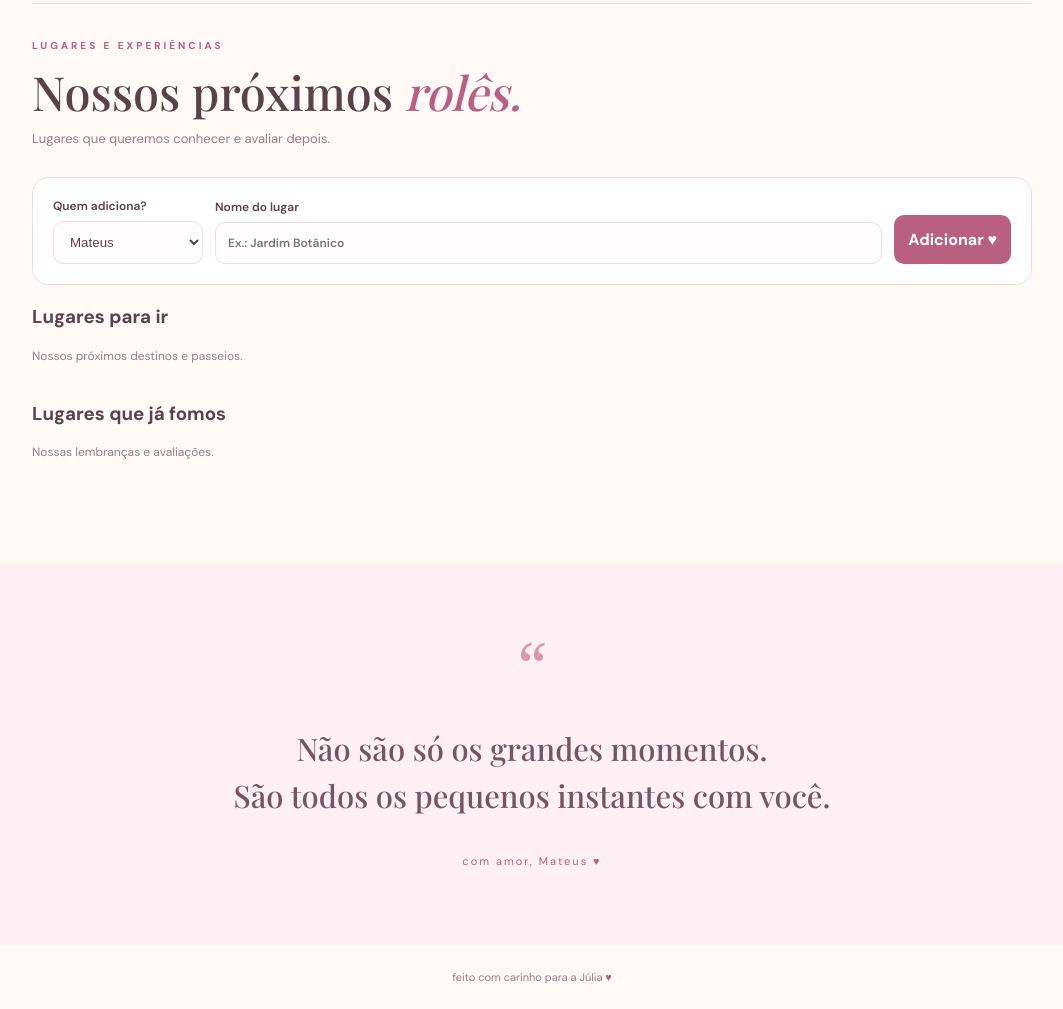
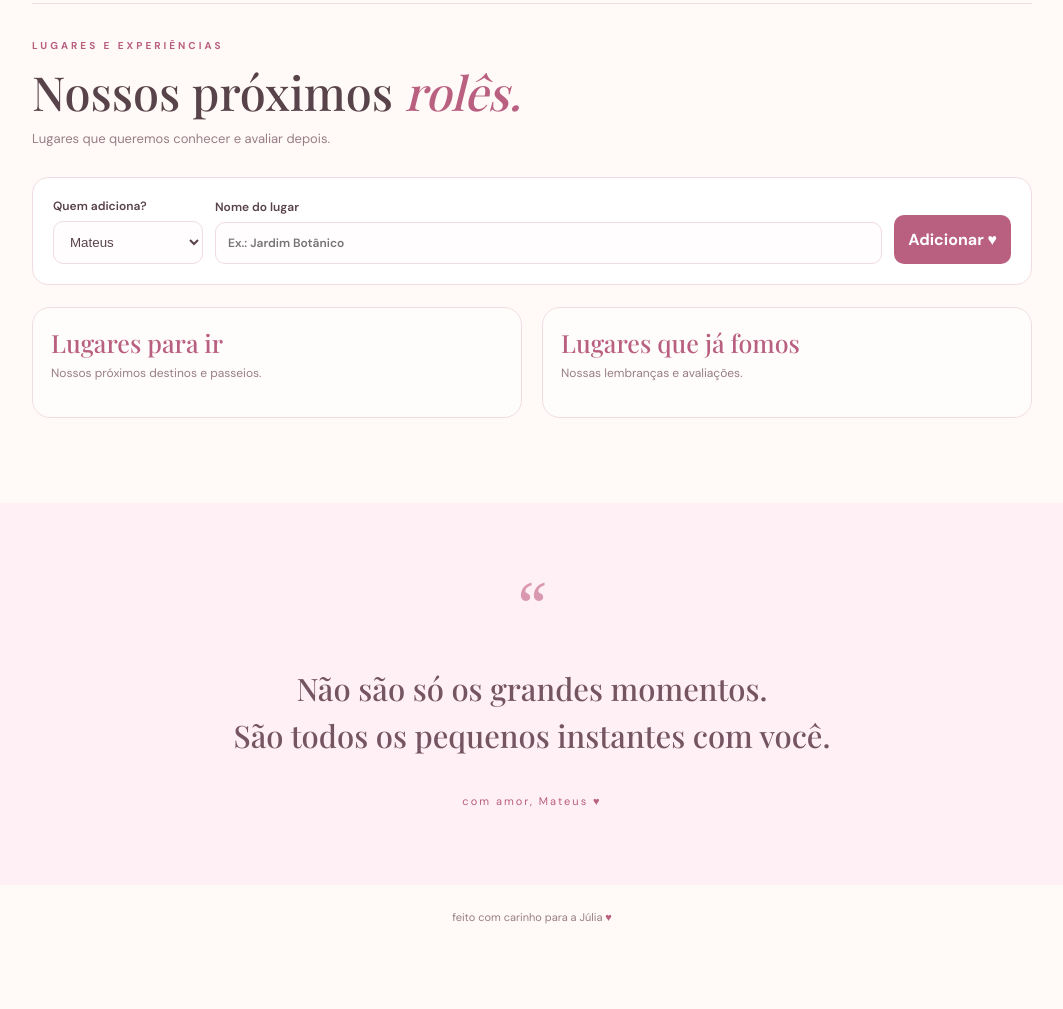
Before and after one commit to mateusrezende07/JU, a plain HTML site: page index.html in a window 1280 px wide. Shown: the part 1759-2768 px from the top of the page, without its empty margins (108-1171 px from the left). After the commit the page ends 2708 px from the top, so only its background shows below. Drawn offline with nearby package versions, Linux system fonts and the light colour scheme.

Commit message:
Estiliza colunas das listas de rolês

```diff
--- a/style.css
+++ b/style.css
@@ -829,3 +829,9 @@ footer span {
 .gift-type{width:max-content;color:var(--pink-dark);background:var(--pink-light);border-radius:20px;padding:4px 9px;font-size:10px;font-weight:700}
 .gift-item{align-items:center}
 @media(max-width:700px){.gift-columns{grid-template-columns:1fr}.gift-form-row{display:grid;grid-template-columns:1fr}.gift-form-row .grow{width:100%}}
+
+/* Rolês organizados por status de visita */
+.role-columns{display:grid;grid-template-columns:1fr 1fr;gap:20px;margin-top:22px;align-items:start}
+.role-column{min-width:0;padding:18px;background:rgba(255,255,255,.58);border:1px solid var(--border);border-radius:18px}
+.role-column h3{font-family:"Playfair Display",serif;font-size:25px;font-weight:500;color:var(--pink-dark);margin:0}
+@media(max-width:700px){.role-columns{grid-template-columns:1fr}}
```
